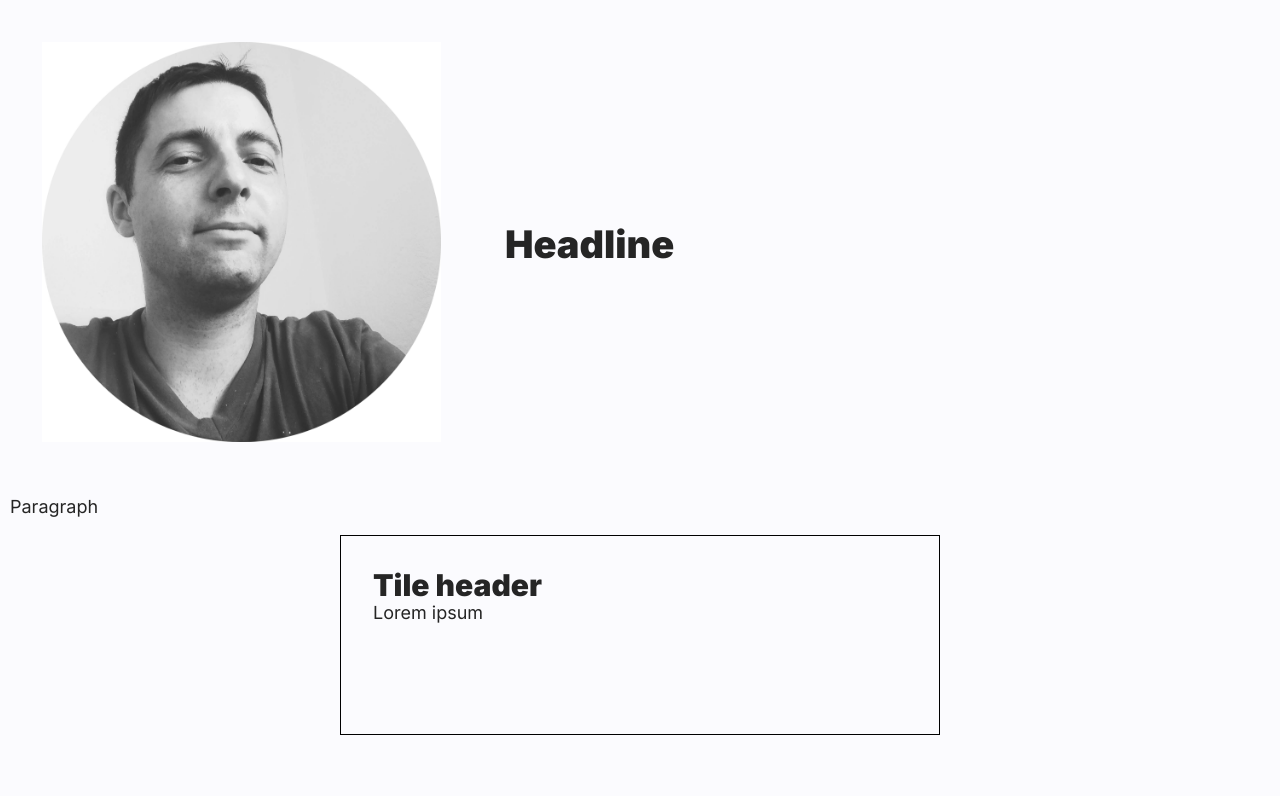
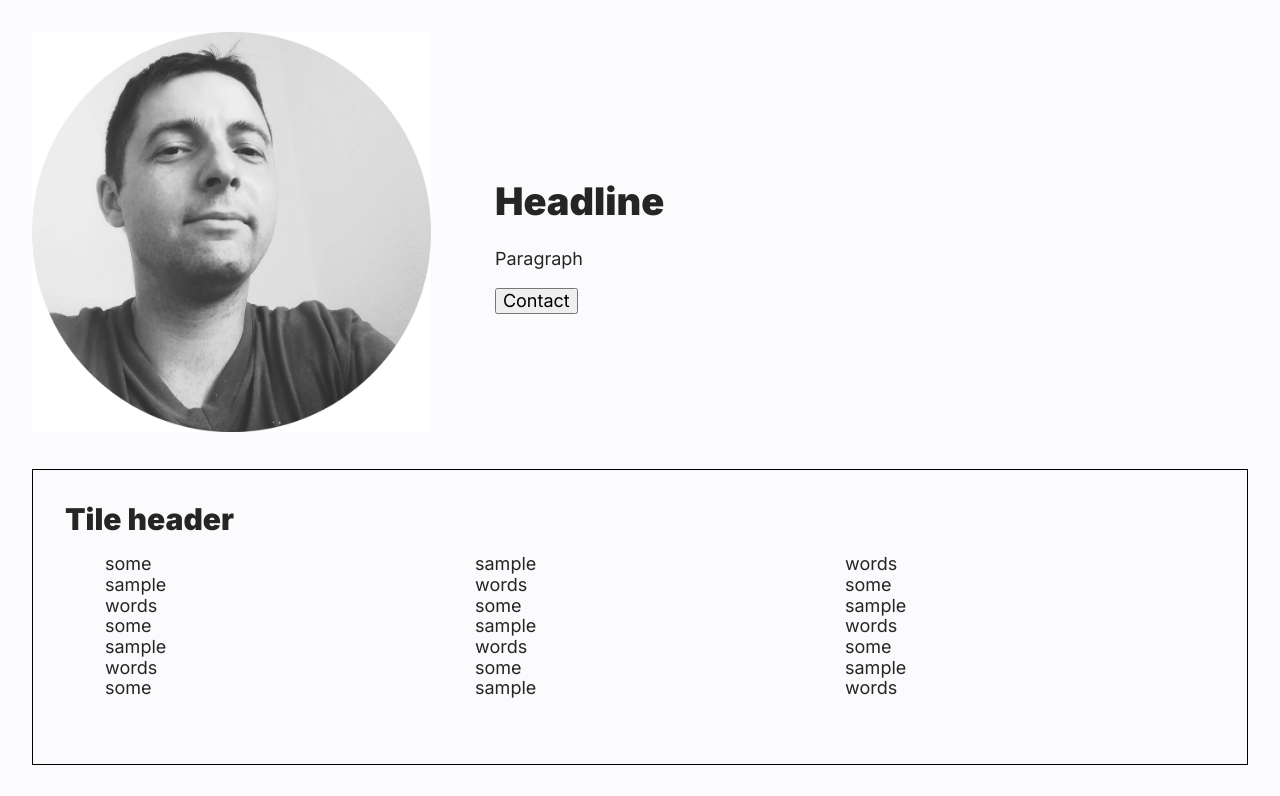
Before and after one commit to MCesarczyk/personal-homepage, a React (Create React App) app: page / in a window 1280 px wide. Shown: the top 796 px of the page. Built offline with nearby package versions, Linux system fonts and the light colour scheme.

Commit message:
Add second Tile and unordered list inside

```diff
--- a/src/App.js
+++ b/src/App.js
@@ -7,12 +7,13 @@ function App() {
       <Header
         title={"Headline"}
       />
-      <p>
-        Paragraph
-      </p>
       <Tile
         title={"Tile header"}
         body={"Lorem ipsum"}
+      />
+      <Tile
+        title={"Tile header 2"}
+        body={"Lorem ipsum again"}
       />
     </>
   );
--- a/src/GlobalStyle.js
+++ b/src/GlobalStyle.js
@@ -16,7 +16,7 @@ body {
   max-width: 1280px;
   min-width: 320px;
   margin: 0 auto;
-  padding: 10px;
+  padding: 32px;
   font-family: 'Inter', sans-serif;
   font-size: 18px;
 }
@@ -25,10 +25,6 @@ button {
   cursor: pointer;
 };
 
-li {
-  list-style: none;
-};
-
 a {
   text-decoration: none;
 }`;
--- a/src/Header/index.js
+++ b/src/Header/index.js
@@ -1,12 +1,20 @@
-import { HeaderContainer, HeaderImageContainer, HeaderTitle } from "./styled";
+import { HeaderContainer, HeaderTitle } from "./styled";
 import photo from "../portrait.jpg";
 
 const Header = ({ title }) => (
     <HeaderContainer>
-        <HeaderImageContainer>
+        <div>
             <img src={photo} height="400px" />
-        </HeaderImageContainer>
-        <HeaderTitle>{title}</HeaderTitle>
+        </div>
+        <div>
+            <HeaderTitle>{title}</HeaderTitle>
+            <p>
+                Paragraph
+            </p>
+            <button>
+                Contact
+            </button>
+        </div>
     </HeaderContainer>
 );
 
--- a/src/Header/styled.js
+++ b/src/Header/styled.js
@@ -4,16 +4,11 @@ export const HeaderContainer = styled.header`
     display: grid;
     grid-template-columns: auto 1fr;
     align-items: center;
-`;
-
-export const HeaderImageContainer = styled.div`
-    display: block;
-    margin: 32px;
+    gap: 64px;
 `;
 
 export const HeaderTitle = styled.h1`
     display: block;
     font-size: 38px;
     text-align: left;
-    margin: 0 32px;
 `;
--- a/src/Tile/index.js
+++ b/src/Tile/index.js
@@ -1,12 +1,34 @@
-import { Container, TileHeader } from "./styled";
+import { TileContainer, TileHeader, TileList, TileListItem } from "./styled";
 
 const Tile = ({ title, body }) => (
-    <Container>
+    <TileContainer>
         <TileHeader>
             {title}
         </TileHeader>
-        {body}
-    </Container>
+        <TileList>
+            <TileListItem>some</TileListItem>
+            <TileListItem>sample</TileListItem>
+            <TileListItem>words</TileListItem>
+            <TileListItem>some</TileListItem>
+            <TileListItem>sample</TileListItem>
+            <TileListItem>words</TileListItem>
+            <TileListItem>some</TileListItem>
+            <TileListItem>sample</TileListItem>
+            <TileListItem>words</TileListItem>
+            <TileListItem>some</TileListItem>
+            <TileListItem>sample</TileListItem>
+            <TileListItem>words</TileListItem>
+            <TileListItem>some</TileListItem>
+            <TileListItem>sample</TileListItem>
+            <TileListItem>words</TileListItem>
+            <TileListItem>some</TileListItem>
+            <TileListItem>sample</TileListItem>
+            <TileListItem>words</TileListItem>
+            <TileListItem>some</TileListItem>
+            <TileListItem>sample</TileListItem>
+            <TileListItem>words</TileListItem>
+        </TileList>
+    </TileContainer>
 );
 
 export default Tile;
--- a/src/Tile/styled.js
+++ b/src/Tile/styled.js
@@ -5,11 +5,20 @@ export const TileHeader = styled.h2`
     margin: 0px;
 `;
 
-export const Container = styled.div`
-    width: 600px;
-    height: 200px;
+export const TileContainer = styled.div`
     box-shadow: 2px;
     border: 1px solid black;
     padding: 32px;
-    margin: auto;
+    margin: 32px auto;
 `;
+
+export const TileList = styled.ul`
+    height: 160px;
+    display: flex;
+    flex-direction: column;
+    flex-wrap: wrap;
+`;
+
+export const TileListItem = styled.li`
+    display: inline-block;
+`;
```
